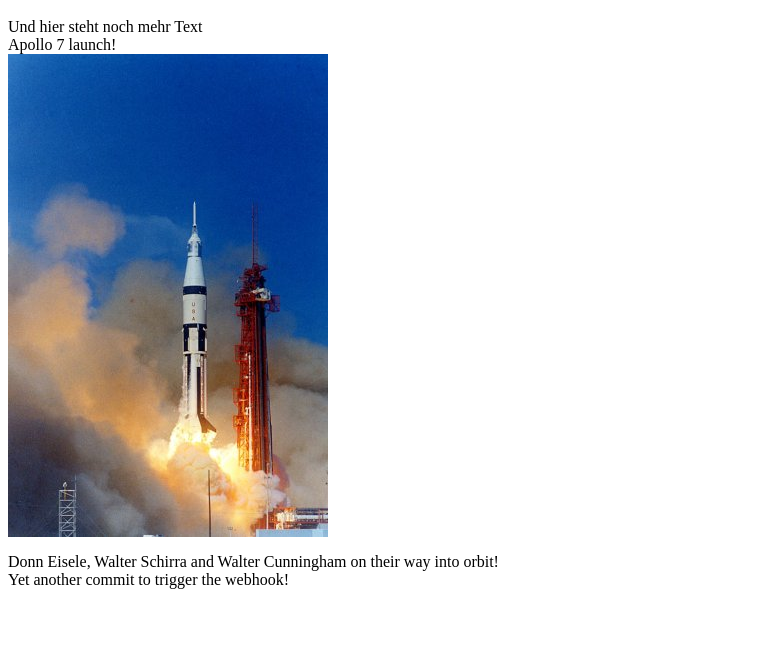
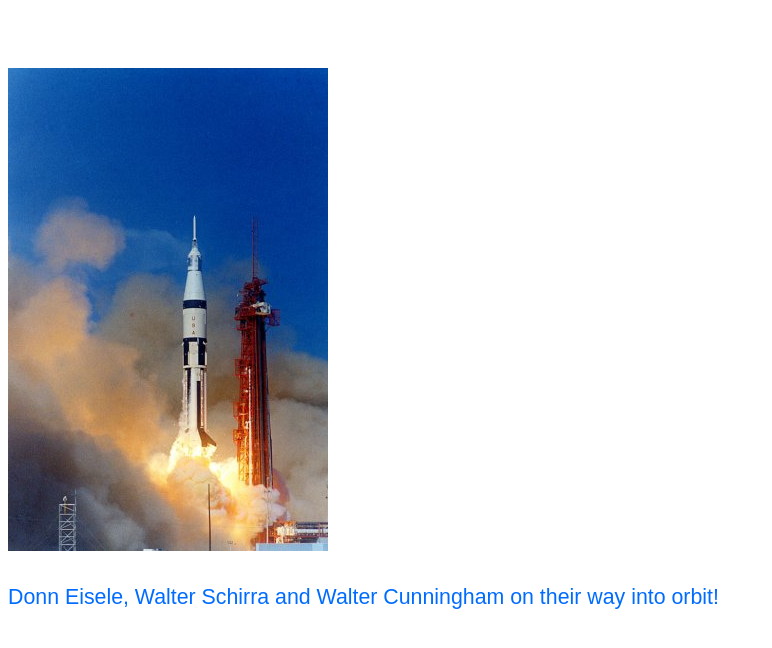
Before and after one commit to sp-devoteam/my-first, a plain HTML site: page index.html in a window 1280 px wide. Shown: the part 48-696 px from the top of the page, without its empty margins (0-772 px from the left). Drawn offline with Linux system fonts and the light colour scheme.

Commit message:
Update index.html

```diff
--- a/index.html
+++ b/index.html
@@ -2,12 +2,17 @@
 	<head>
 		<title>HTML Home Page</title>
 	</head>
+
+	<style>
+		*.big     {font-size: 16pt; font-family: arial; color: #ffffff; }
+		*.orange  {font-size: 16pt; font-family: arial; color: #006cff; }
+	</style>
+
 	<body>
 		<h1>Wow! Another home page in OpenShift</h1>
-		<a>Und hier steht noch mehr Text<br><a>
-		<a>Apollo 7 launch!<br><a>
-		<img src="Apollo_7.jpg" alt="Apollo 7"><br><p>
-		<a>Donn Eisele, Walter Schirra and Walter Cunningham on their way into orbit!<br><a>
-		<a>Yet another commit to trigger the webhook!<a>
+
+		<a class=big>Apollo 7 launch!<br><br></a>
+		<img src="Apollo_7.jpg" alt="Apollo 7"><br><br><p>
+		<a class=orange>Donn Eisele, Walter Schirra and Walter Cunningham on their way into orbit!<br></a>
 	</body>
 </html>
```
